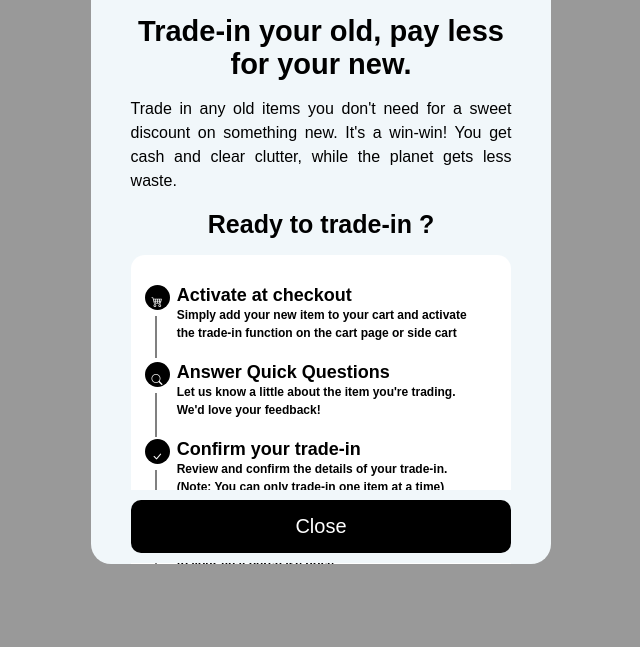
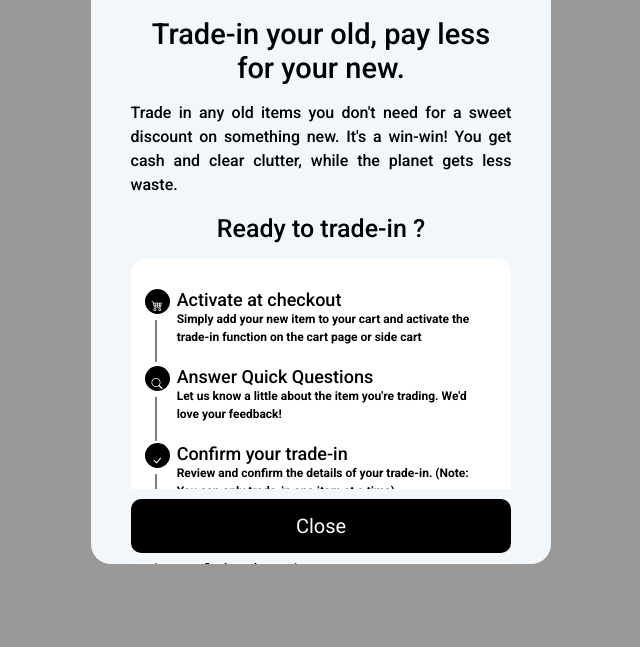
Before and after one commit to Yassine-MG/modal, a plain HTML site: page index.html in a window 1280 px wide. Shown: the part 153-800 px from the top of the page, without its empty margins (319-959 px from the left). Drawn offline with nearby package versions, Linux system fonts and the light colour scheme.

Commit message:
Update style.css

```diff
--- a/style.css
+++ b/style.css
@@ -1,6 +1,14 @@
 *{
     font-family: sans-serif;
     box-shadow: none;
+}
+
+p, h1, h2, h3, h4, h5, h6, span, button{
+    font-family: "Roboto", sans-serif !important;
+}
+
+h1, h2, h3, h4, h5, h6{
+    font-weight:500 !important;
 }
 /* The Modal (background) */
 .modal {
```
